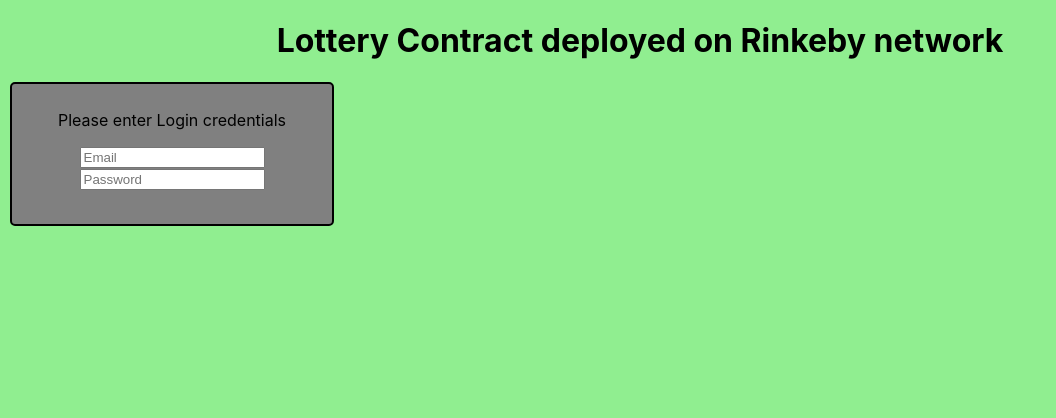
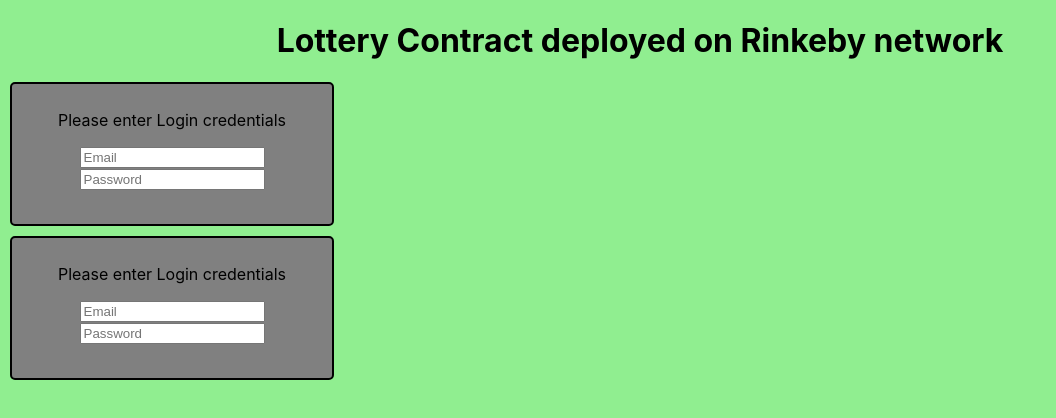
Before and after one commit to mithileshtipkari/Lottery-smart-contract-UI, a React (Create React App) app: page / in a window 1280 px wide. Shown: the top 418 px of the page, without its empty margins (0-1056 px from the left). Built offline with nearby package versions, Linux system fonts and the light colour scheme.

Commit message:
Added UI changes

```diff
--- a/package.json
+++ b/package.json
@@ -5,7 +5,8 @@
   "dependencies": {
     "react": "^16.8.6",
     "react-dom": "^16.8.6",
-    "react-scripts": "3.0.1"
+    "react-scripts": "3.0.1",
+    "web3": "^1.0.0-beta.55"
   },
   "scripts": {
     "start": "react-scripts start",
--- a/src/LoginCard.css
+++ b/src/LoginCard.css
@@ -1,4 +1,5 @@
 .logincard{
+  border: 2px;
   background-color: gray;
   align-self: center;
   border: solid black 2px;
--- a/src/LoginCard.js
+++ b/src/LoginCard.js
@@ -5,9 +5,9 @@
   return(
     <div className="logincard">
       <p>Please enter Login credentials</p>
-      <input placeholder='Email' />
+      <input placeholder='Email' type='text'/>
       <br/>
-      <input placeholder='Password' />
+      <input placeholder='Password' type='password'/>
     </div>
   );
 }
--- a/src/Lottery.js
+++ b/src/Lottery.js
@@ -1,5 +1,4 @@
 import React from 'react';
-import logo from './logo.svg';
 import './Lottery.css';
 import LoginCard from './LoginCard';
 
@@ -10,6 +9,7 @@
           Lottery Contract deployed on Rinkeby network
         </h1>
         <LoginCard/>
+        <LoginCard/>
     </div>
   );
 }
--- a/src/index.js
+++ b/src/index.js
@@ -1,7 +1,6 @@
 import React from 'react';
 import ReactDOM from 'react-dom';
 import './index.css';
-import App from './App';
 import Lottery from './Lottery'
 import * as serviceWorker from './serviceWorker';
 
```
Also changed, not shown: 1 other file (tests, documents, lock files or other folders).
